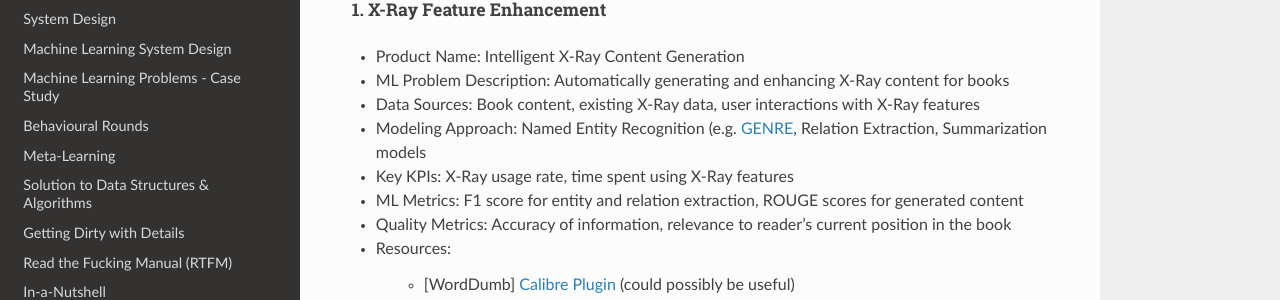
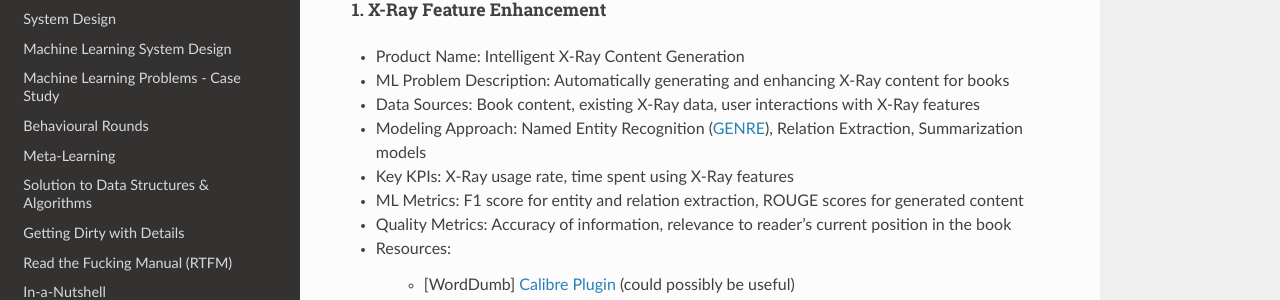
Before and after one commit to uselesstechjunks/leetcode, a Sphinx documentation site: the page built from docs/source/interviews/company/amzn.rst, in a window 1280 px wide and 900 px high, scrolled down 3449 px. Shown: the part 139-439 px from the top of the window. Built offline with Sphinx 7.4.7 and the Read the Docs theme 2.0.0, drawn with Linux system fonts in a browser that asks for light colours.

```diff
--- a/docs/source/interviews/company/amzn.rst
+++ b/docs/source/interviews/company/amzn.rst
@@ -122,7 +122,7 @@ Existing Features
 - Product Name: Intelligent X-Ray Content Generation
 - ML Problem Description: Automatically generating and enhancing X-Ray content for books
 - Data Sources: Book content, existing X-Ray data, user interactions with X-Ray features
-- Modeling Approach: Named Entity Recognition (e.g. `GENRE <https://github.com/facebookresearch/GENRE>`_, Relation Extraction, Summarization models
+- Modeling Approach: Named Entity Recognition (`GENRE <https://github.com/facebookresearch/GENRE>`_), Relation Extraction, Summarization models
 - Key KPIs: X-Ray usage rate, time spent using X-Ray features
 - ML Metrics: F1 score for entity and relation extraction, ROUGE scores for generated content
 - Quality Metrics: Accuracy of information, relevance to reader's current position in the book
```
